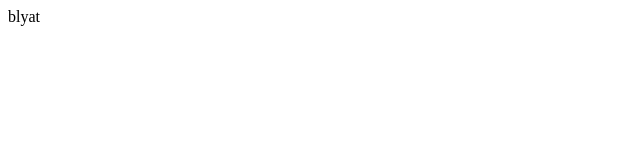
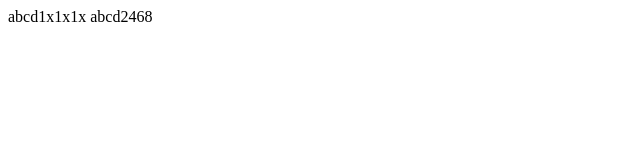
Before and after one commit to ZSeCondzZ/git-101, a plain HTML site: page index.html in a window 1280 px wide. Shown: the whole page, without its empty margins (0-640 px from the left). Drawn offline with Linux system fonts and the light colour scheme.

```diff
--- a/index.html
+++ b/index.html
@@ -6,6 +6,7 @@
     <title>Document</title>
 </head>
 <body>
-    blyat
+    abcd1x1x1x
+    abcd2468
 </body>
 </html>
```
